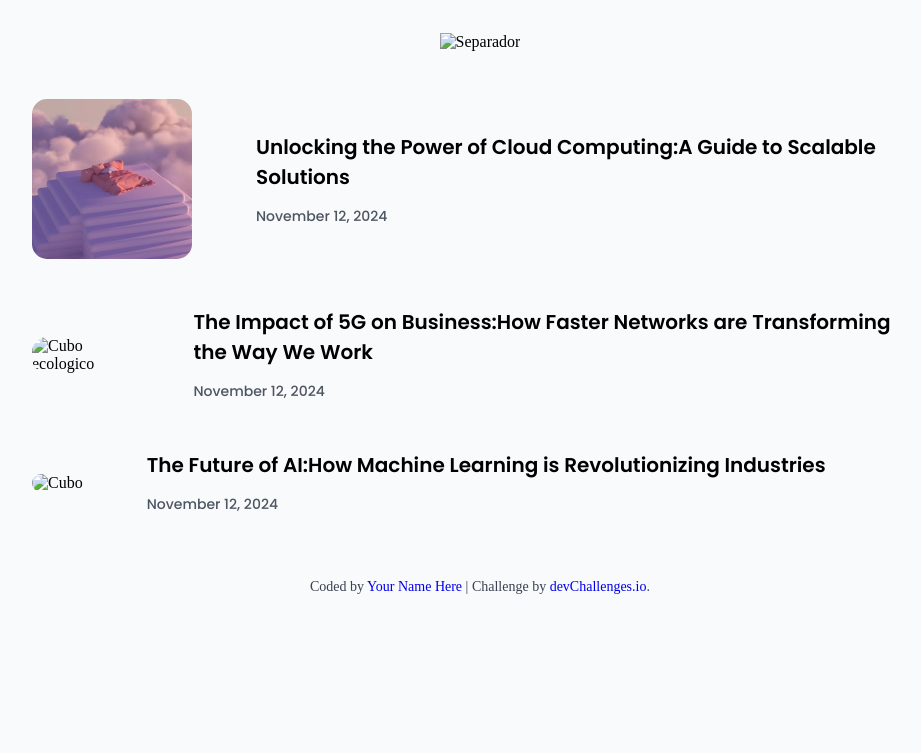
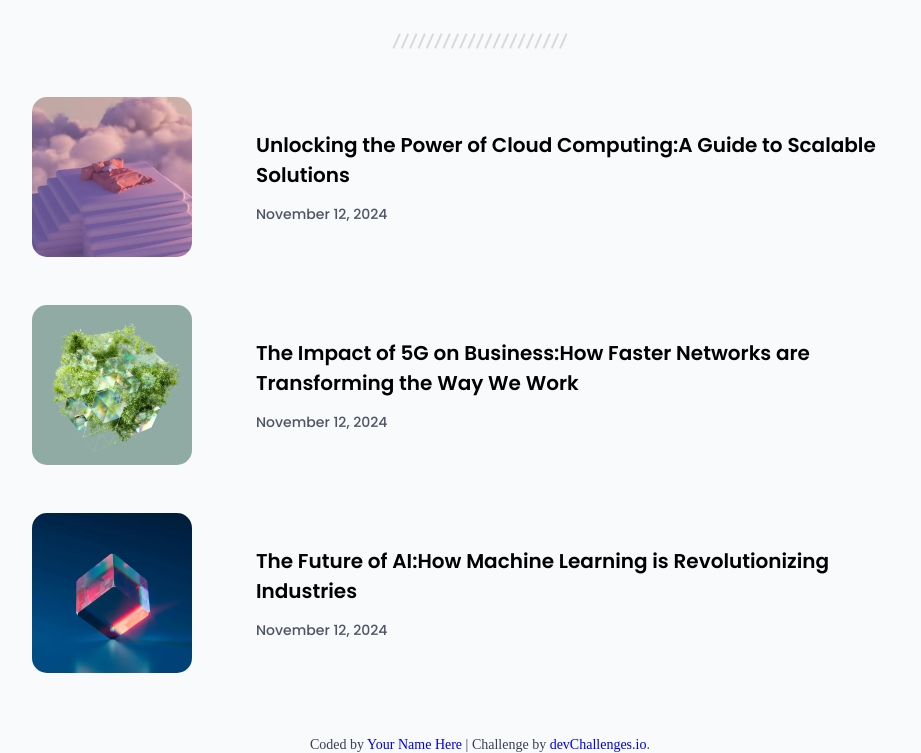
Before and after one commit to acristianno/simple-article-listing-master, a plain HTML site: page index.html in a window 1280 px wide. Shown: the part 161-914 px from the top of the page, without its empty margins (160-1081 px from the left). Before the commit the page ends 800 px from the top, so only its background shows below. Drawn offline with Linux system fonts and the light colour scheme; the site is published under a folder, as on GitHub Pages, so addresses that start at the root find nothing.

Commit message:
Update index

```diff
--- a/index.html
+++ b/index.html
@@ -23,7 +23,7 @@
 
     <div class="container">
       <h1 class="container-titulo">We release interesting articles about technology</h1>
-      <img src="/resources/Seperator.svg" alt="Separador" class="container-separador">
+      <img src="./resources/Seperator.svg" alt="Separador" class="container-separador">
       <div class="container-artigos">
         <img src="./resources/photo_1.png" alt="Cama nas nuvens" class="container-img">
         <div class="artigos-texto">
@@ -32,14 +32,14 @@
         </div>
       </div>
       <div class="container-artigos">
-        <img src="/resources/photo_3.png" alt="Cubo ecologico" class="container-img">
+        <img src="./resources/photo_3.png" alt="Cubo ecologico" class="container-img">
         <div class="artigos-texto">
           <h2 class="artigos-titulo">The Impact of 5G on Business:How Faster Networks are Transforming the Way We Work</h2>
           <p class="container-data">November 12, 2024</p>
         </div>
       </div>
       <div class="container-artigos">
-        <img src="/resources/photo_2.png" alt="Cubo" class="container-img">
+        <img src="./resources/photo_2.png" alt="Cubo" class="container-img">
         <div class="artigos-texto">
           <h2 class="artigos-titulo">The Future of AI:How Machine Learning is Revolutionizing Industries</h2>
           <p class="container-data">November 12, 2024</p>
```
